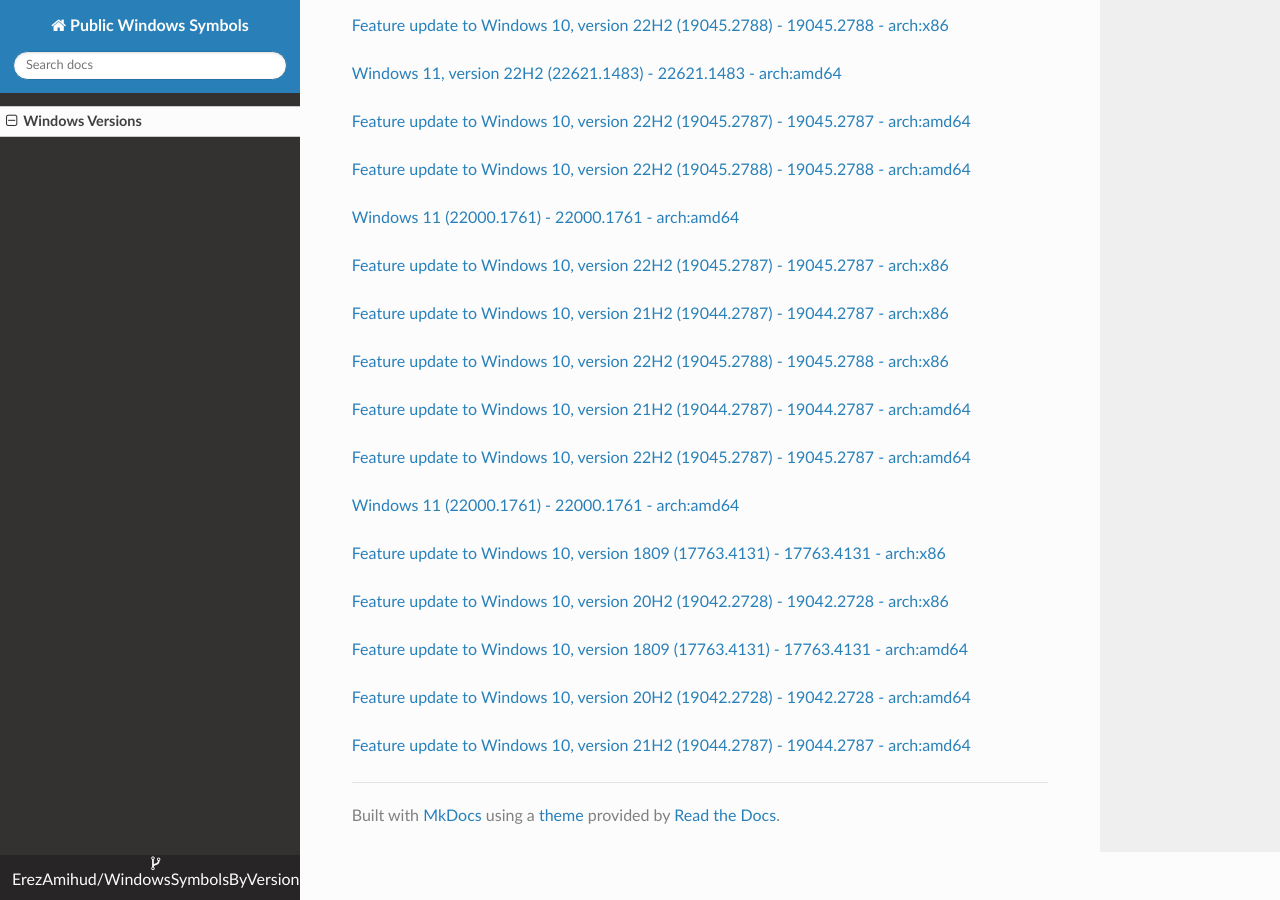
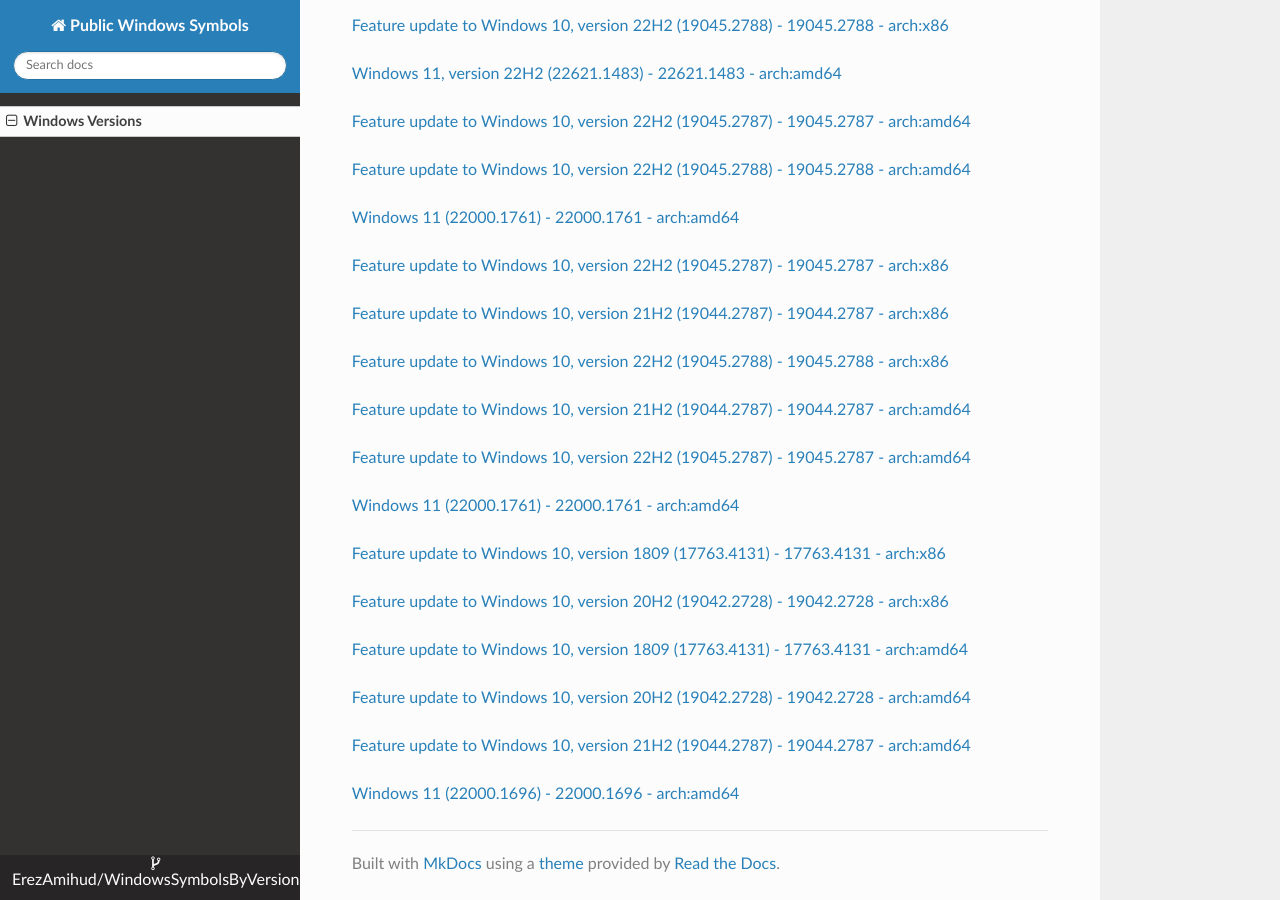
Before and after one commit to ErezAmihud/WindowsSymbolsByVersion, an MkDocs documentation site: the page built from docs/index.md, in a window 1280 px wide and 900 px high, scrolled down 35645 px. Built offline with MkDocs 1.6.1, drawn with Linux system fonts in a browser that asks for light colours; nearby versions of some CDN libraries.

Commit message:
Automated commit, add manifest for 354ed011-b5d5-4f39-b3fb-78c9c68f9cef

```diff
--- a/docs/index.md
+++ b/docs/index.md
@@ -2068,3 +2068,6 @@
 
 
 [Feature update to Windows 10, version 21H2 (19044.2787) - 19044.2787 - arch:amd64](https://github.com/ErezAmihud/WindowsSymbolsByVersion/blob/main/manifests/82cec21a-7169-49c4-8f5f-9c76b29c36ed.manifest)
+
+
+[Windows 11 (22000.1696) - 22000.1696 - arch:amd64](https://github.com/ErezAmihud/WindowsSymbolsByVersion/blob/main/manifests/354ed011-b5d5-4f39-b3fb-78c9c68f9cef.manifest)
```
Also changed, not shown: process_builds.json (+1 -1 lines), 1 other file.
